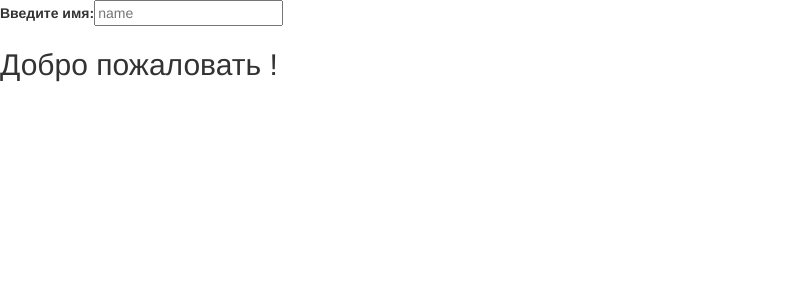
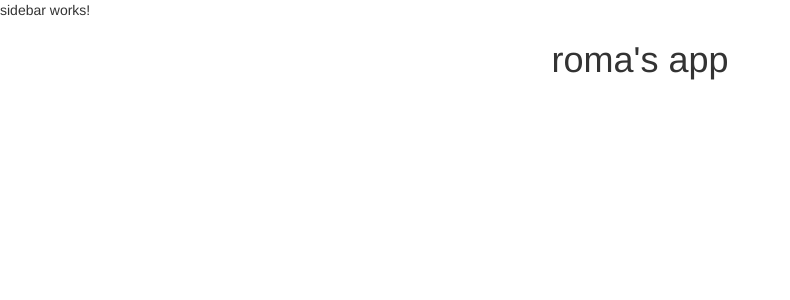
Before and after one commit to romaGri/ASP.NET-with-Angular-WebApp, an Angular app in the folder ClientApp/: page / in a window 1280 px wide. Shown: the top 300 px of the page, without its empty margins (0-790 px from the left). Built offline with nearby package versions, Linux system fonts and the light colour scheme.

Commit message:
set sidebar

```diff
--- /dev/null
+++ b/ClientApp/src/app/app.component.html
@@ -0,0 +1,4 @@
+<sidebar></sidebar>
+<div style="text-align:center;">
+    <h1>roma's app</h1>
+</div>
--- a/ClientApp/src/app/app.component.ts
+++ b/ClientApp/src/app/app.component.ts
@@ -2,9 +2,7 @@ import { Component } from '@angular/core';
 
 @Component({
     selector: 'app',
-    template: `<label>Введите имя:</label>
-                 <input [(ngModel)]="name" placeholder="name">
-                 <h2>Добро пожаловать {{name}}!</h2>`
+    templateUrl: './app.component.html'
 })
 export class AppComponent {
     name= '';
```
